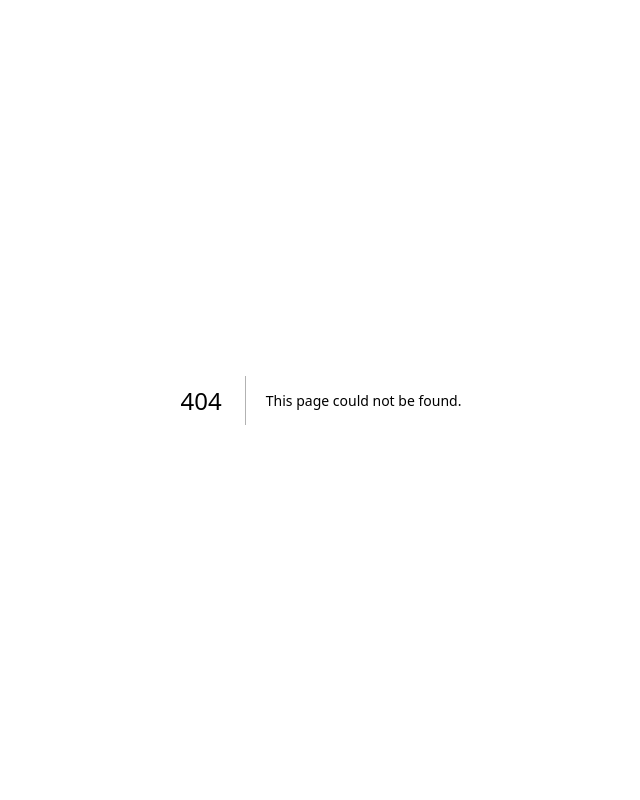
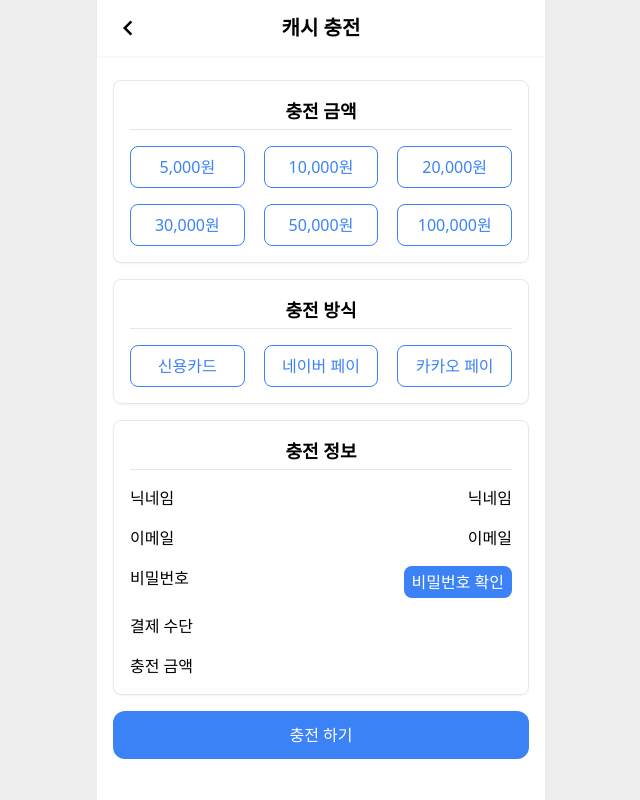
Before and after one commit to frontWeb-dev/watch-together, a Next.js app: page /my-page/charge in a window 1280 px wide. Before the commit this address had no page. Shown: the whole page, without its empty margins (319-959 px from the left). Built offline with nearby package versions, Linux system fonts and the light colour scheme.

Commit message:
feat: 충전하기 폴더 변경

```diff
--- a/app/my-page/payment/page.tsx
+++ b/app/my-page/charge/page.tsx
@@ -25,7 +25,7 @@ export default function Page() {
 
   return (
     <div className="relative min-h-screen">
-      <Header title="캐시 충전" goBack="/my-page" />
+      <Header title="캐시 충전" goBack="/my-page/user" />
       <div className="space-y-4 px-4 pb-10 pt-20">
         <div className="space-y-4 rounded-lg border p-4 shadow-sm">
           <h2 className="border-b pb-1 text-center text-lg font-bold">충전 금액</h2>
```
